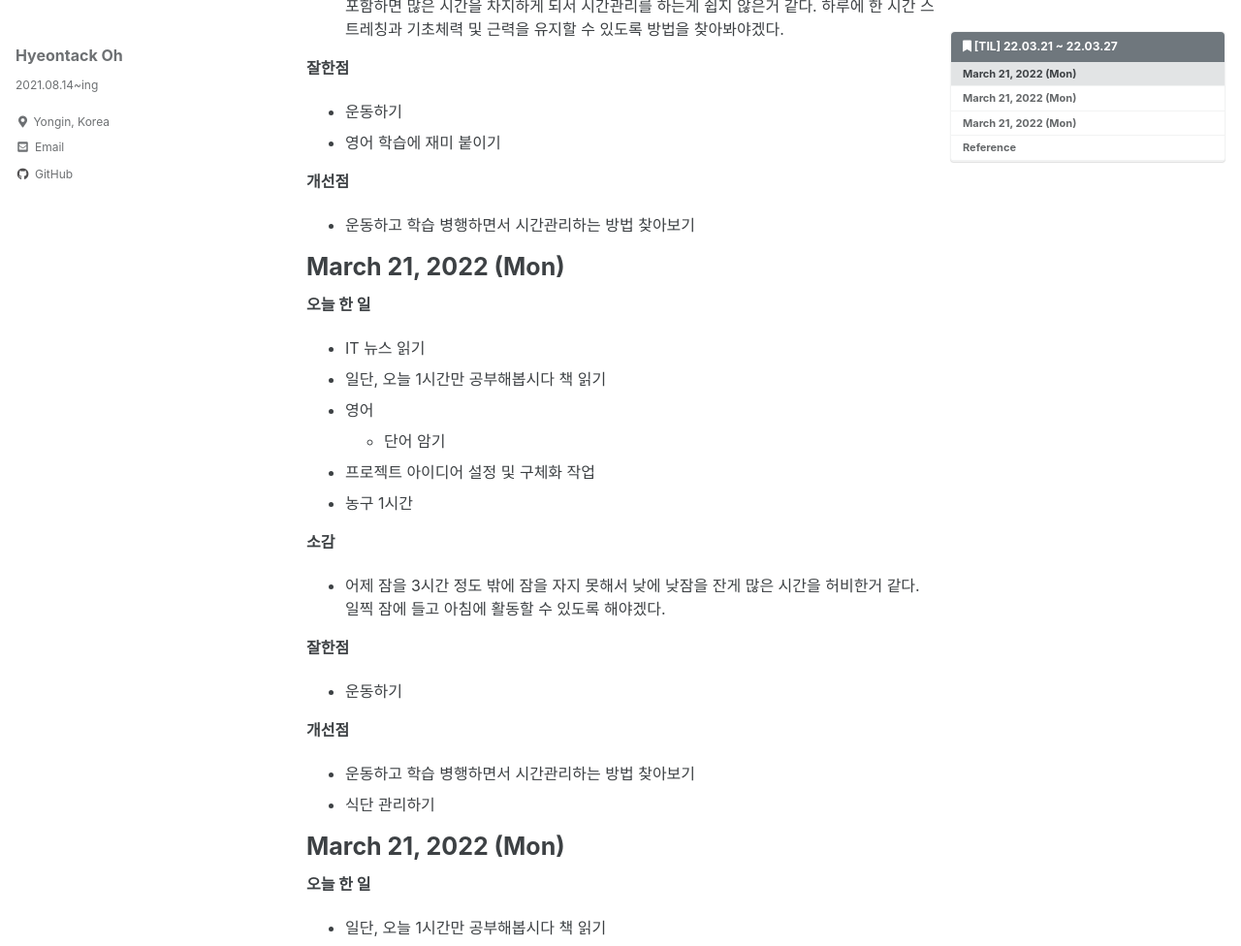
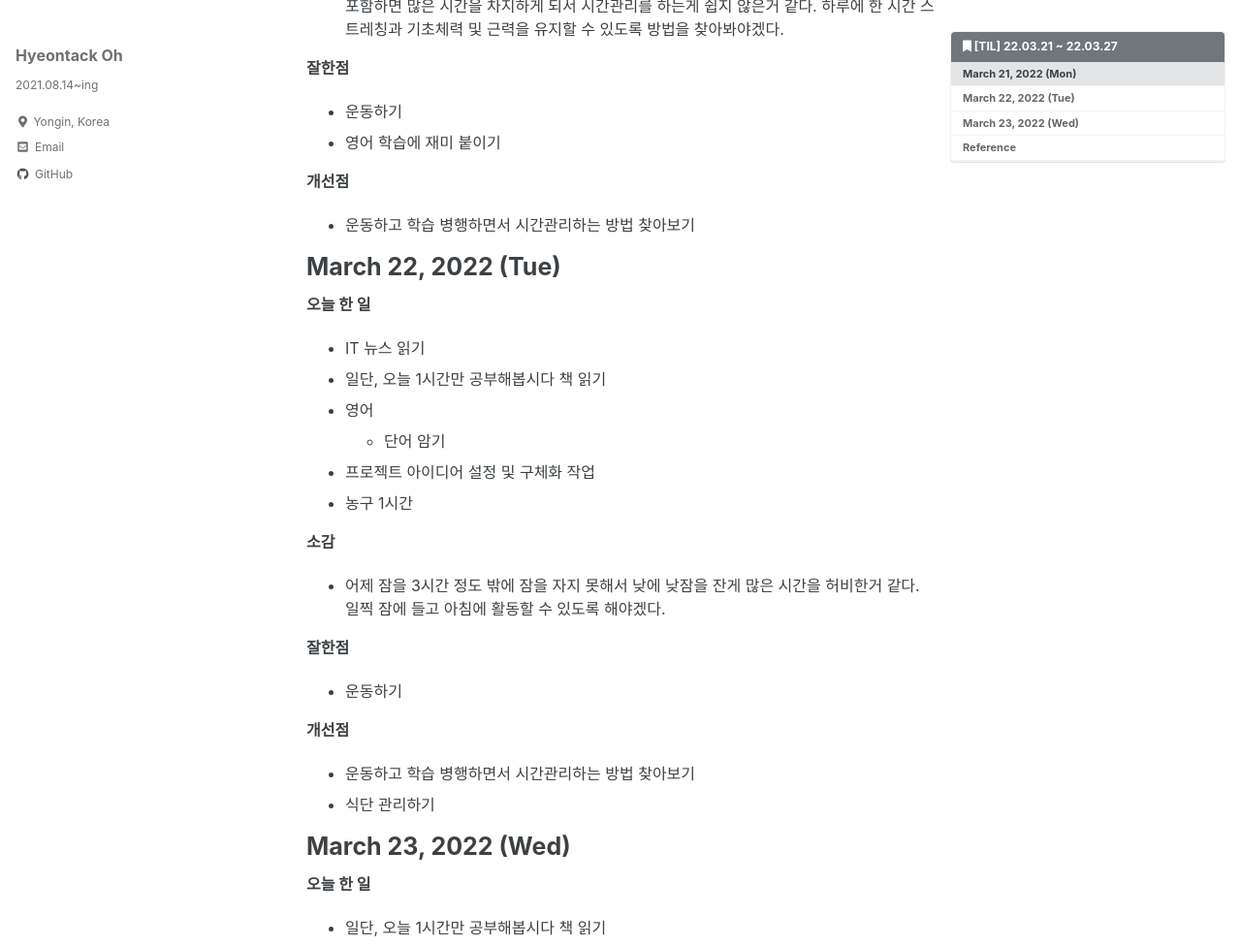
Before and after one commit to hyeontack5/hyeontack5.github.io, a Jekyll site: the page built from _posts/TIL/2022-03-21-[TIL] 22.03.21 ~ 22.03.27.md, in a window 1280 px wide and 1400 px high, scrolled down 700 px. Shown: the top 976 px of the window at 97% size. Built offline with Jekyll 4.4.1, drawn with Linux system fonts in a browser that asks for light colours; cached includes are drawn as plain includes.

Commit message:
Docs: 날짜 수정

```diff
--- a/_posts/TIL/2022-03-21-[TIL] 22.03.21 ~ 22.03.27.md
+++ b/_posts/TIL/2022-03-21-[TIL] 22.03.21 ~ 22.03.27.md
@@ -38,7 +38,7 @@ toc_icon: "bookmark"
 **개선점**
 - 운동하고 학습 병행하면서 시간관리하는 방법 찾아보기
 
-# March 21, 2022 (Mon)
+# March 22, 2022 (Tue)
 
 **오늘 한 일**
 - IT 뉴스 읽기
@@ -59,7 +59,7 @@ toc_icon: "bookmark"
 - 운동하고 학습 병행하면서 시간관리하는 방법 찾아보기
 - 식단 관리하기
 
-# March 21, 2022 (Mon)
+# March 23, 2022 (Wed)
 
 **오늘 한 일**
 - 일단, 오늘 1시간만 공부해봅시다 책 읽기
```
